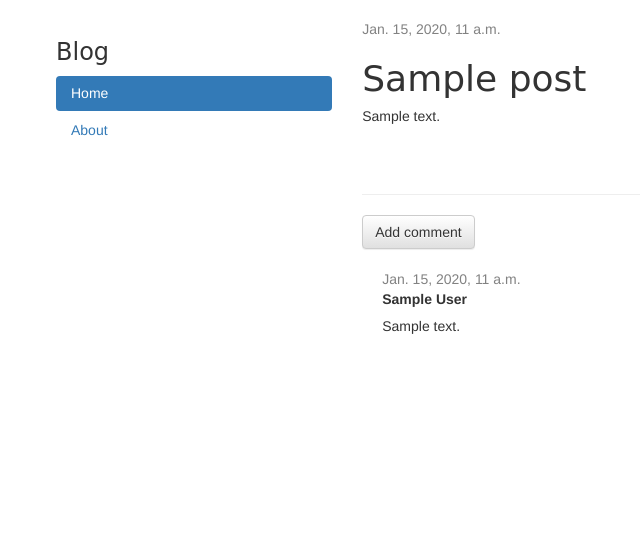
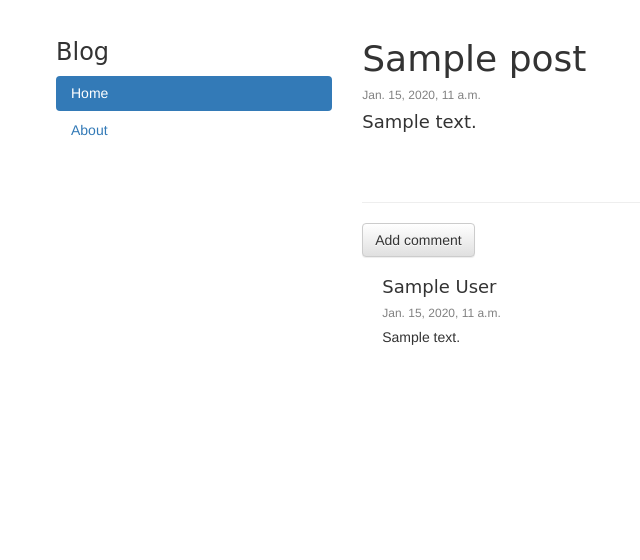
Before and after one commit to xKadyy/my-first-blog, a Django app: page /post/1/ in a window 1280 px wide. Shown: the part 150-710 px from the top of the page, without its empty margins (14-654 px from the left). Run offline with Django 3.2, Linux system fonts and the light colour scheme; tables that the repository leaves empty hold one stand-in row (values such as "Sample post"); some libraries are stand-ins or nearby versions; some web fonts are replaced.

Commit message:
order changes on post detail

```diff
--- a/blog/templates/blog/post_detail.html
+++ b/blog/templates/blog/post_detail.html
@@ -2,26 +2,26 @@
 
 {% block content %}
     <div class="post">
-        {% if post.published_date %}
-          <div class="date">
-            {{ post.published_date }}
-          </div>
-        {% else %}
-          <a class="btn btn-default" href="{% url 'post_publish' pk=post.pk %}">Publish</a>
-        {% endif %}
+    <h1>{{ post.title }}</h1>
     {% if user.is_superuser %}
     <a class="btn btn-default" href="{% url 'post_edit' pk=post.pk %}"><span class="glyphicon glyphicon-pencil"></span></a>
     <a class="btn btn-default" href="{% url 'post_remove' pk=post.pk %}"><span class="glyphicon glyphicon-remove"></span></a>
     {% endif %}
-        <h1>{{ post.title }}</h1>
-        <h5>{{ post.text|linebreaksbr }}</h5>
+      <div class="date">
+        {% if post.published_date %}
+          <h6>  {{ post.published_date }} </h6>
+        {% else %}
+          <a class="btn btn-default" href="{% url 'post_publish' pk=post.pk %}">Publish</a>
+        {% endif %}
+      </div>
+        <h4>{{ post.text|linebreaksbr }}</h4>
     </div>
     <hr>
     <a class="btn btn-default" href="{% url 'add_comment_to_post' pk=post.pk %}">Add comment</a>
     {% for comment in post.comments.all %}
-        {% if user.is_superuser or comment.approved_comment %}  <div class="comment">
-            <div class="date">
-                {{ comment.created_date }}
+        {% if user.is_superuser or comment.approved_comment %}
+         <div class="comment">
+         <strong><h4>{{ comment.author }}</h4></strong>
            {% if user.is_superuser and comment.approved_comment %}
          <a class="btn btn-default" href="{% url 'comment_remove' pk=comment.pk %}"><span class="glyphicon glyphicon-remove"></span></a>
          {% endif %}
@@ -29,12 +29,13 @@
                <a class="btn btn-default" href="{% url 'comment_remove' pk=comment.pk %}"><span class="glyphicon glyphicon-remove"></span></a>
                <a class="btn btn-default" href="{% url 'comment_approve' pk=comment.pk %}"><span class="glyphicon glyphicon-ok"></span></a>
            {% endif %}
+            <div class="date">
+              <h6>  {{ comment.created_date }} </h6>
             </div>
-            <strong>{{ comment.author }}</strong>
             <h5>{{ comment.text|linebreaks }}</h5>
         </div>
         {% endif %}
     {% empty %}
-        <h5>No comments here yet :(</h5>
+        <h4>No comments here yet :(</h4>
     {% endfor %}
 {% endblock %}
```
Lines whose indentation alone changed are shown as unchanged.
